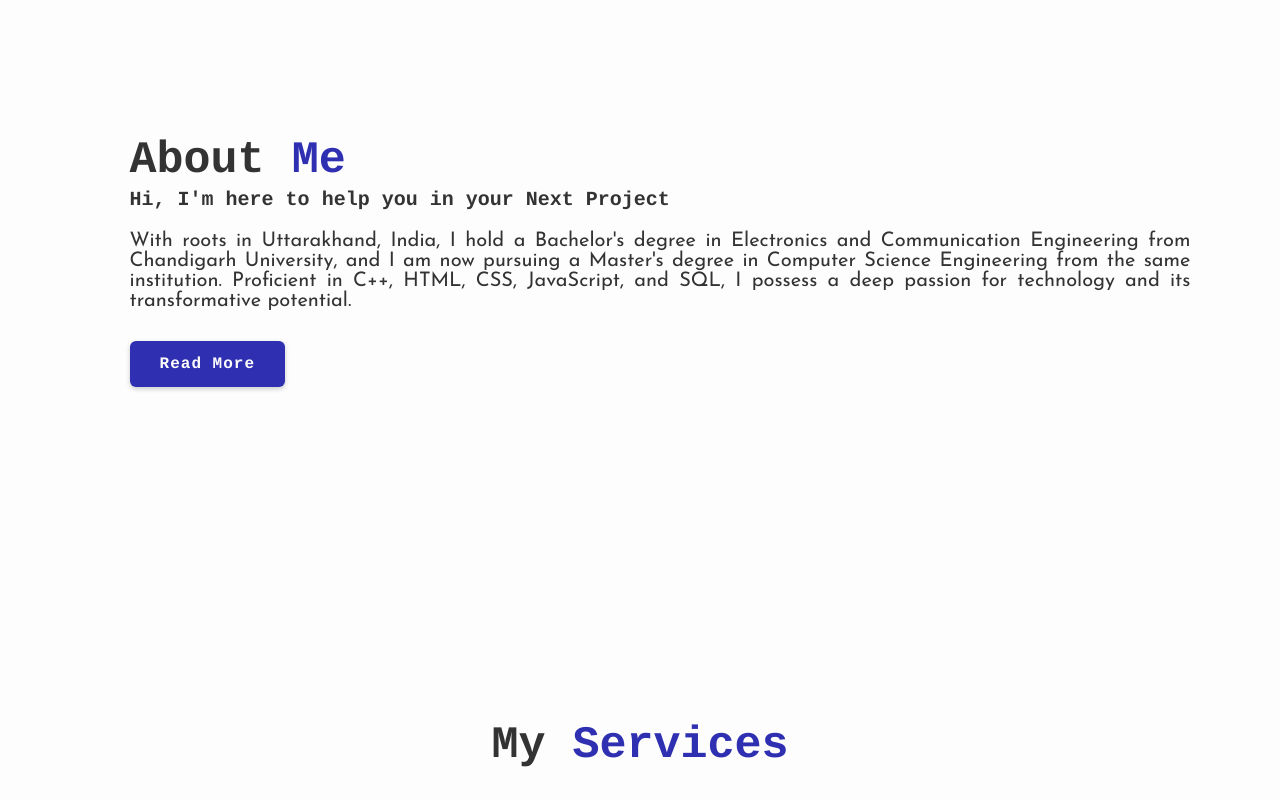
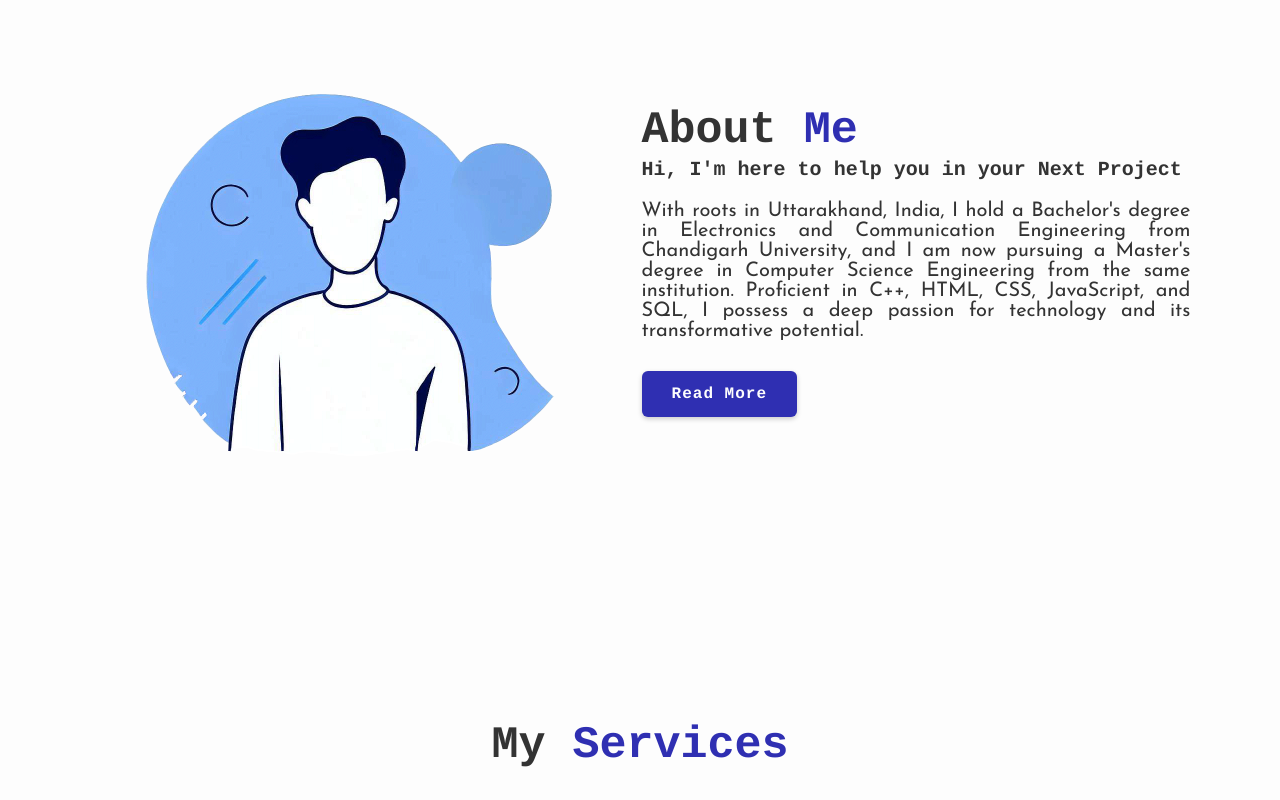
Before and after one commit to Subham-Dhouni07/Portfolio-Website, a plain HTML site: page index.html in a window 1280 px wide. Shown: the part 980-1780 px from the top of the page. Drawn offline with nearby package versions, Linux system fonts and the light colour scheme; a web font is replaced by a local one.

Commit message:
Update index.html

```diff
--- a/index.html
+++ b/index.html
@@ -104,7 +104,7 @@
     <!-- about section design -->
     <section class="about" id = "about">
         <div class="about-img">
-            <img src="images/about_mes.png" alt="">
+            <img src="images/about_me.png" alt="">
             <!-- time : 32min in video -->
         </div>
 
```
